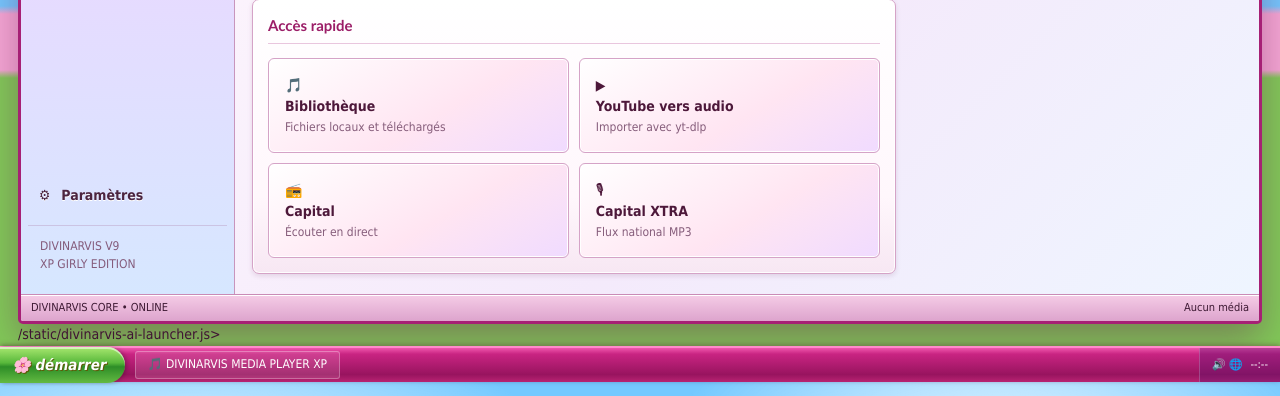
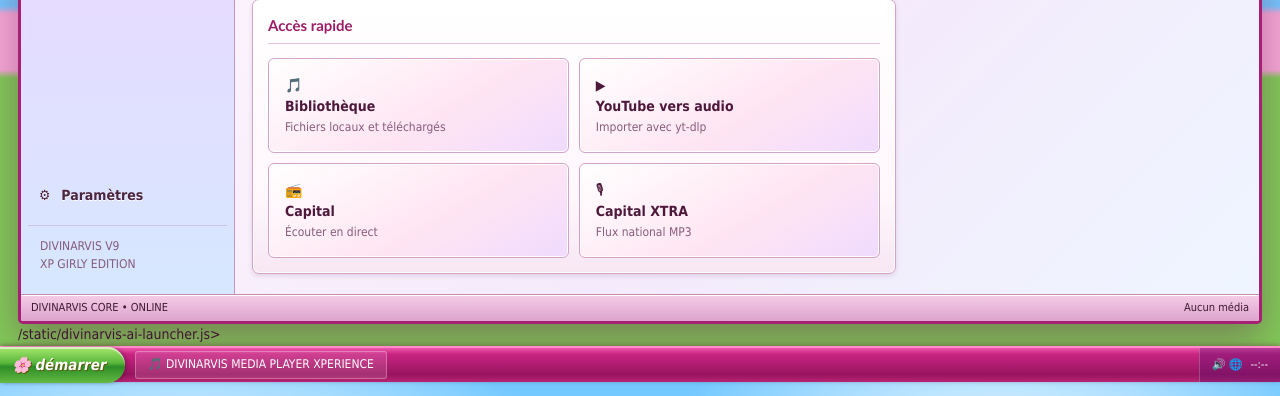
Before and after one commit to divinarvis/olga, a Flask app: page / in a window 1280 px wide. Shown: the part 418-814 px from the top of the page. Run offline with Flask 3, Linux system fonts and the light colour scheme; data that the repository does not hold is empty.

Commit message:
Update index.html

```diff
--- a/templates/index.html
+++ b/templates/index.html
@@ -324,7 +324,7 @@ updateModes();updateSyncUI();loadFiles();refreshCookies();pollSync();setInterval
 
 <div class="xp-taskbar" aria-hidden="true">
   <button class="xp-start">🌸 démarrer</button>
-  <div class="xp-task-app">🎵 DIVINARVIS MEDIA PLAYER XP</div>
+  <div class="xp-task-app">🎵 DIVINARVIS MEDIA PLAYER XPERIENCE</div>
   <div class="xp-tray">🔊 🌐 <span id="xpClock">--:--</span></div>
 </div>
 
```
